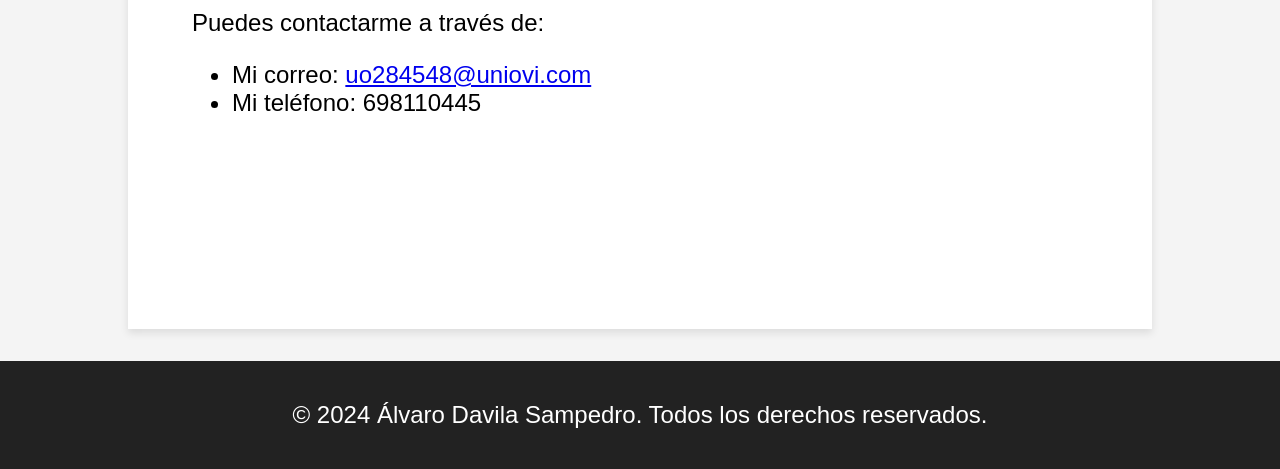
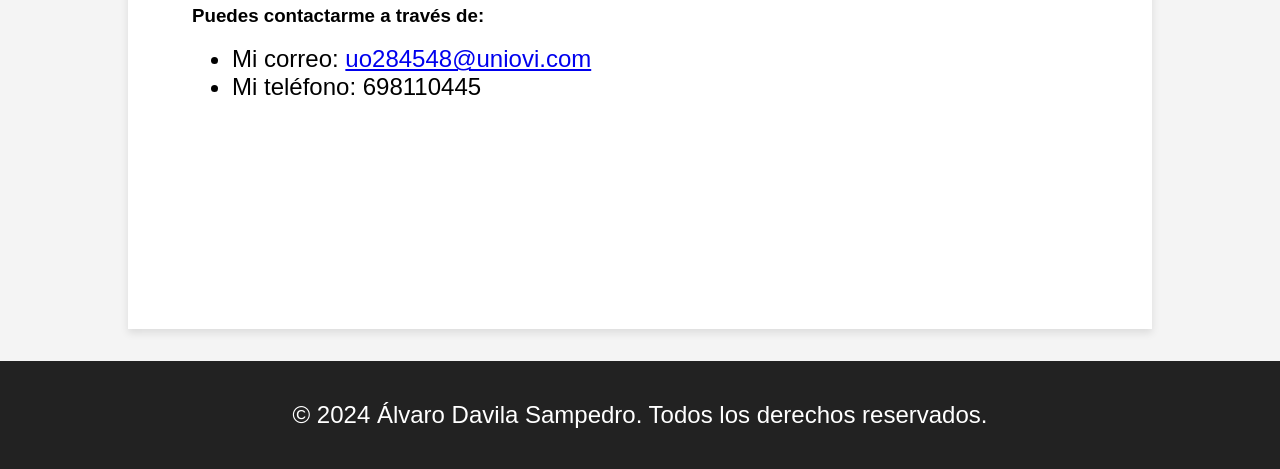
Before and after one commit to uo284548/PersonalPageUO284548, a plain HTML site: page contact.html in a window 1280 px wide. Shown: the part 331-800 px from the top of the page. Drawn offline with Linux system fonts and the light colour scheme.

Commit message:
Cambio contact

```diff
--- a/contact.html
+++ b/contact.html
@@ -32,7 +32,7 @@
     </nav>
     <main class="main-content">
         <h2>Contacto</h2>
-        <p>Puedes contactarme a través de: </p>
+        <h3>Puedes contactarme a través de: </h3>
         <ul>
             <li>Mi correo: <a href="mailto:uo284548@uniovi.com">uo284548@uniovi.com</a></li>
             <li>Mi teléfono: 698110445</li>
```
